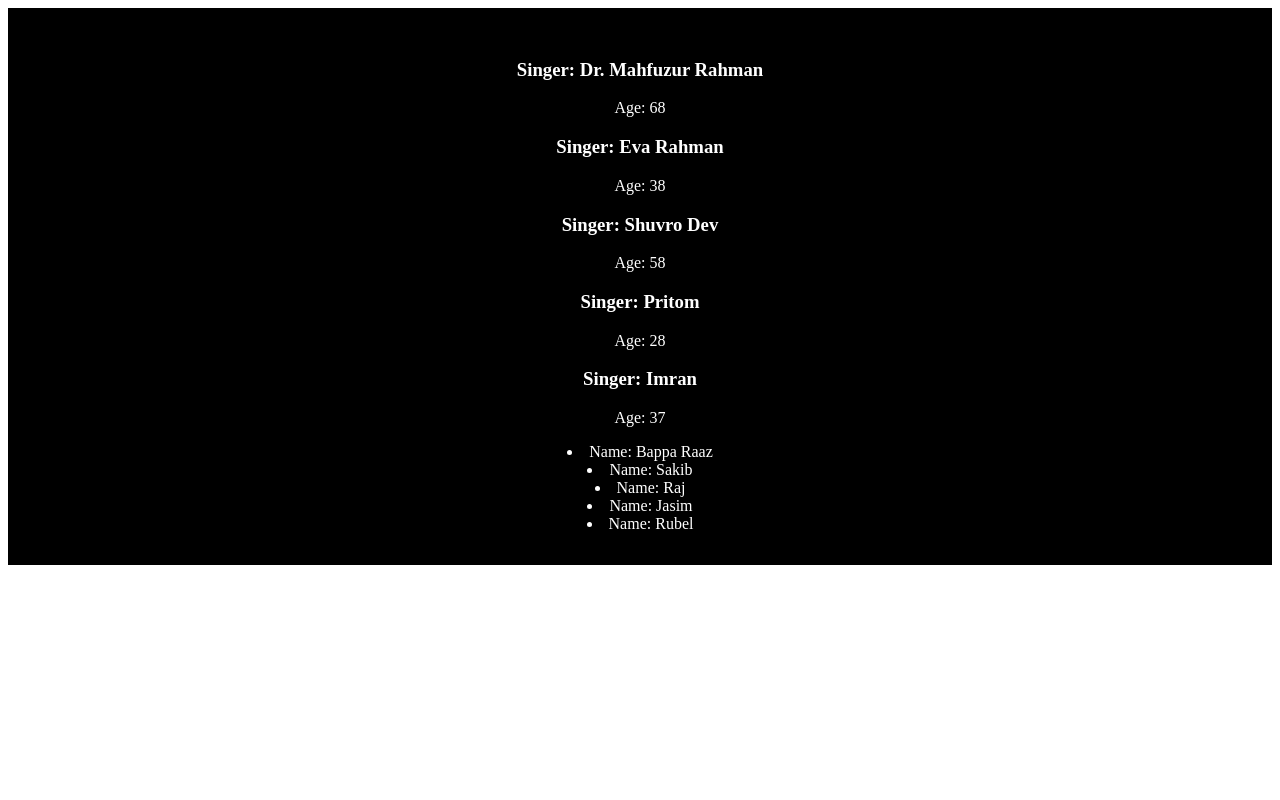
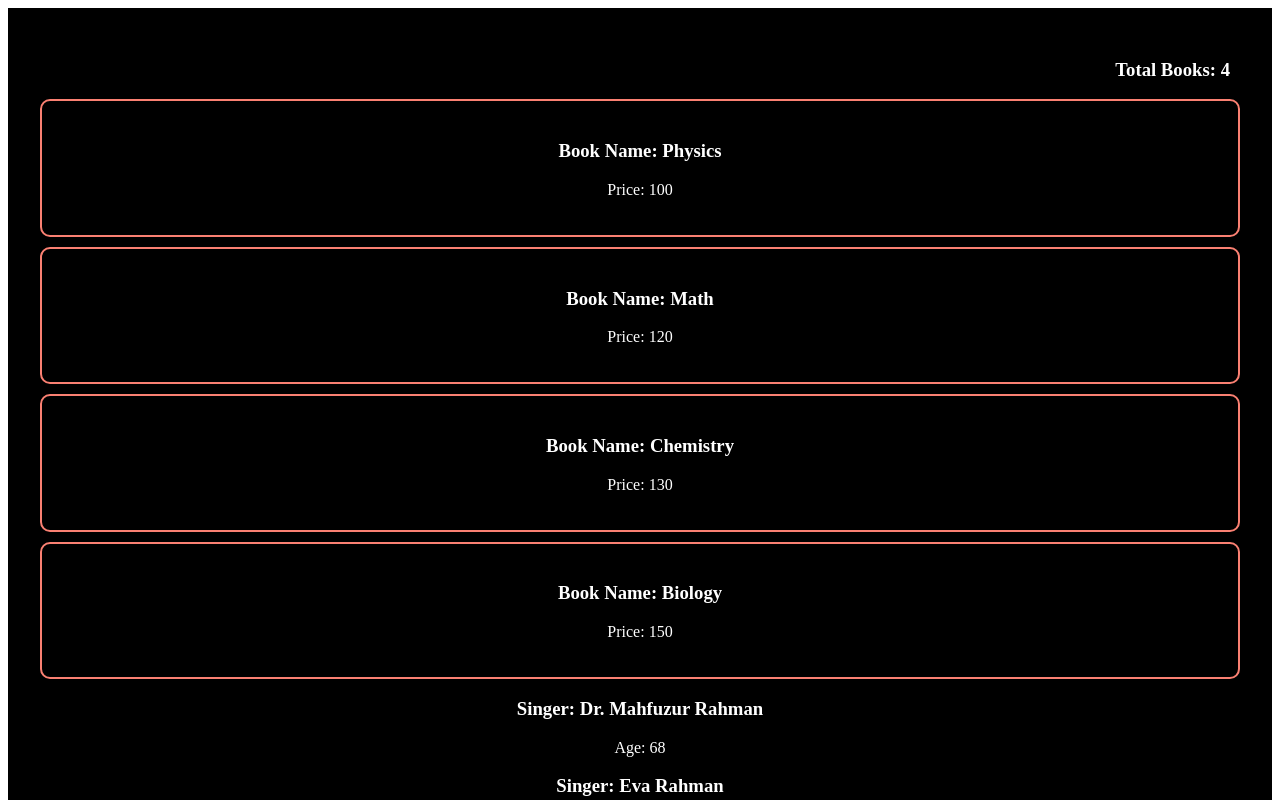
Before and after one commit to ashrafulislam08/react-core-concetps, a React (Vite) app: page / in a window 1280 px wide. Shown: the top 800 px of the page. Built offline with nearby package versions, Linux system fonts and the light colour scheme.

Commit message:
Conditional rendering and component

```diff
--- a/src/App.jsx
+++ b/src/App.jsx
@@ -2,9 +2,17 @@ import "./App.css";
 import Todo from "./Todo";
 import Actor from "./Actor";
 import Singer from "./Singer";
+import BookStore from "./BookStore";
 
 function App() {
   const actors = ["Sakib", "Raj", "Jasim", "Rubel"];
+
+  const books = [
+    { id: 1, name: "Physics", price: 100 },
+    { id: 2, name: "Math", price: 120 },
+    { id: 3, name: "Chemistry", price: 130 },
+    { id: 4, name: "Biology", price: 150 },
+  ];
 
   const singers = [
     { id: 1, name: "Dr. Mahfuzur Rahman", age: 68 },
@@ -16,6 +24,8 @@ function App() {
 
   return (
     <>
+      <BookStore books={books} />
+
       {singers.map((singer) => (
         <Singer singer={singer} />
       ))}
--- /dev/null
+++ b/src/Book.jsx
@@ -0,0 +1,18 @@
+const Book = ({ book }) => {
+  const { name, price } = book;
+  return (
+    <div
+      style={{
+        border: "2px solid salmon",
+        padding: "20px",
+        marginBottom: "10px",
+        borderRadius: "10px",
+      }}
+    >
+      <h3>Book Name: {name}</h3>
+      <p>Price: {price}</p>
+    </div>
+  );
+};
+
+export default Book;
--- /dev/null
+++ b/src/BookStore.jsx
@@ -0,0 +1,16 @@
+import Book from "./Book";
+
+function BookStore({ books }) {
+  return (
+    <div>
+      <h3 style={{ textAlign: "right", marginRight: "10px" }}>
+        Total Books: {books.length}
+      </h3>
+      {books.map((book) => (
+        <Book book={book} />
+      ))}
+    </div>
+  );
+}
+
+export default BookStore;
```
